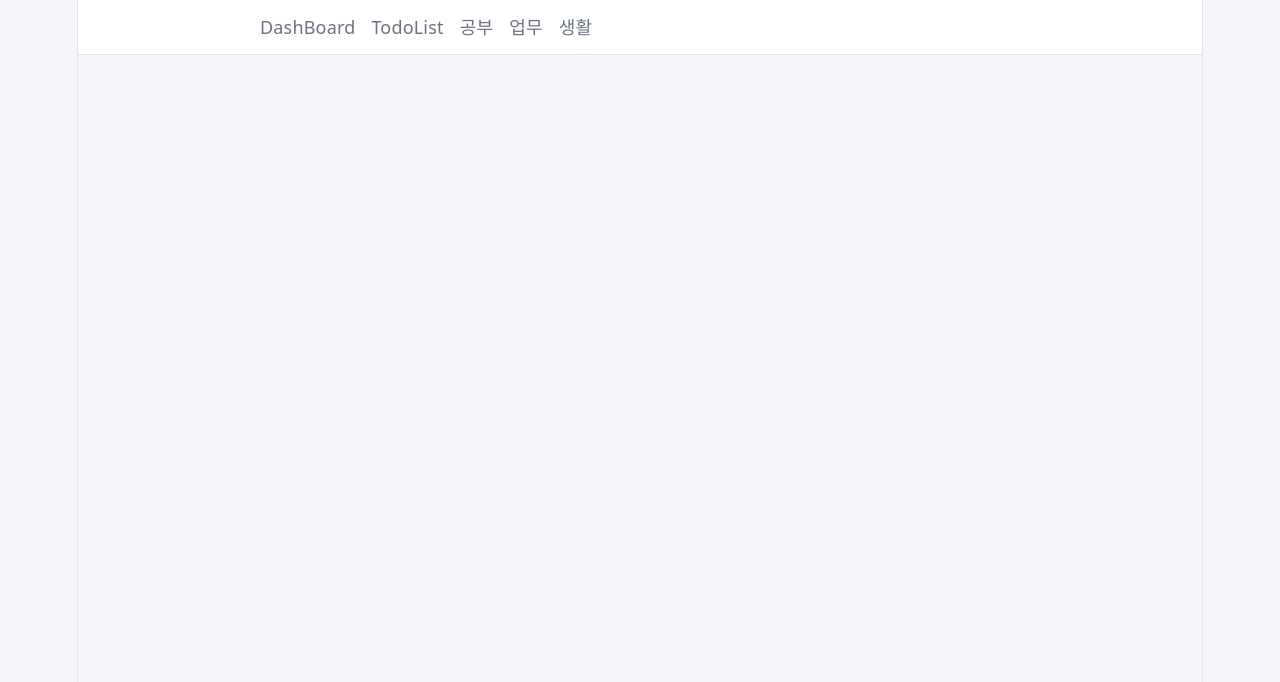
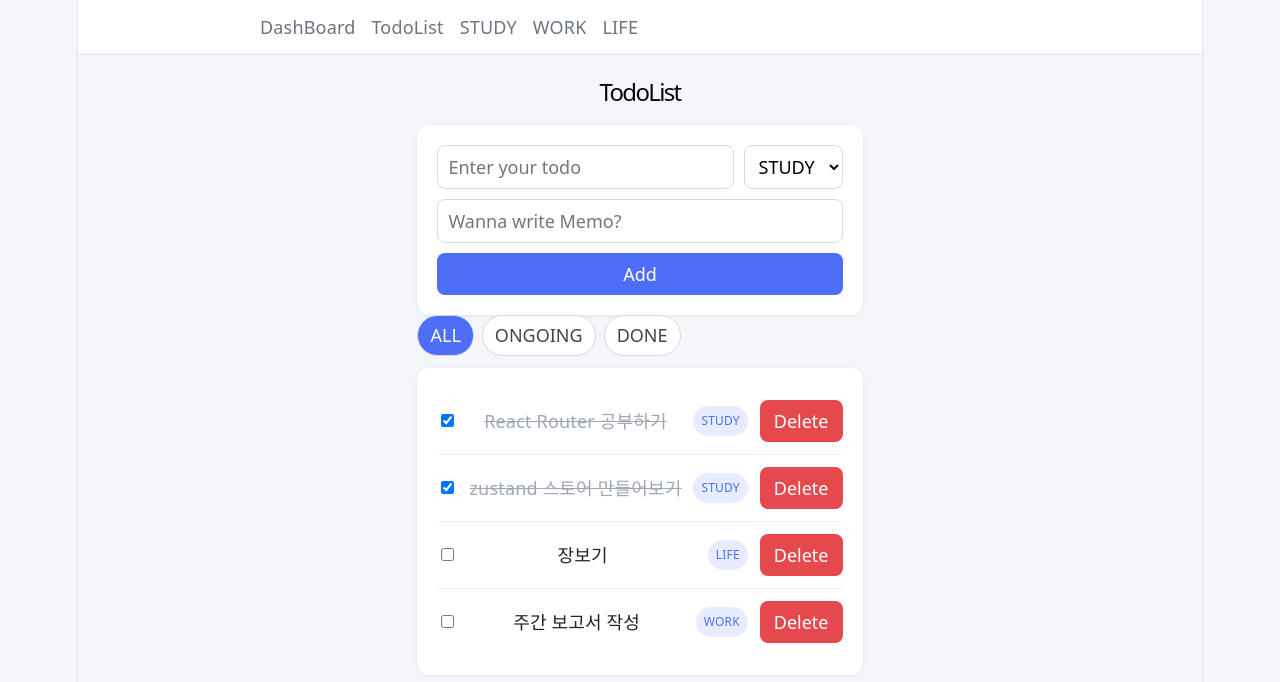
Before and after one commit to Monica6788/7_React, a React (Vite) app in the folder todo-app/: page /todos in a window 1280 px wide. Shown: the top 682 px of the page. Built offline with nearby package versions, Linux system fonts and the light colour scheme.

Commit message:
리액트 6일차 - 상태 관리

```diff
--- a/todo-app/package.json
+++ b/todo-app/package.json
@@ -13,7 +13,8 @@
     "react": "^19.3.1",
     "react-dom": "^19.3.1",
     "react-router-dom": "^7.18.4",
-    "styled-components": "^6.6.0"
+    "styled-components": "^6.6.0",
+    "zustand": "^5.0.16"
   },
   "devDependencies": {
     "@eslint/js": "^10.0.1",
--- /dev/null
+++ b/todo-app/src/components/TodoForm.jsx
@@ -0,0 +1,83 @@
+import styled from "styled-components"
+import { Button, Card } from "../styles/common"
+import { CATEGORIES } from '../constants'
+import { useState } from "react"
+import { useTodoStore } from "../store/useTodoStore"
+
+const Form = styled.form`
+  display: flex;
+  flex-direction: column;
+  gap: 10px;
+`
+
+const Row = styled.div`
+  display: flex;
+  gap: 10px;
+`
+
+const Input = styled.input`
+  flex: 1;
+  padding: 8px 10px;
+  border: 1px solid #d5dae3;
+  border-radius: 8px;
+`
+
+const Select = styled.select`
+  padding: 8px 10px;
+  border: 1px solid #d5dae3;
+  border-radius: 8px;
+  background: #fff;
+`
+
+function TodoForm() {
+    const [title, setTitle] = useState('')
+    const [memo, setMemo] = useState('')
+    const [category, setCategory] = useState('study')
+
+    const addTodo = useTodoStore( (state) => state.addTodo )
+
+    const handleSubmit = (e) => {
+        e.preventDefault()  // 기본 이벤트 핸들러 동작 막기
+
+        if (!title.trim()) return   // 빈 스트링이면 함수 종료
+
+        addTodo( {title: title.trim(), memo: memo.trim(), category} )
+
+        // 추가 후 입력창 비우기
+        setTitle('')
+        setMemo('')
+
+    }
+
+    return (
+        <Card sytle={{marginBottom: 20}}>
+            <Form>
+                <Row>
+                    <Input placeholder="Enter your todo"
+                           value={title}
+                           onChange={ (e) => setTitle(e.target.value) } />
+                    <Select value={category}
+                            onChange={ (e) => setCategory(e.target.value) }>
+                        {
+                            Object.entries(CATEGORIES)
+                                  .map( ([key, {label}]) => {
+                                    return (
+                                        <option key={key} value={key}>
+                                            {label}
+                                        </option>
+                                    )
+                                  } )
+                        }
+                    </Select>
+                </Row>
+                <Input placeholder="Wanna write Memo?"
+                       value={memo}
+                       onChange={ (e) => setMemo(e.target.value)} />
+                <Button type="submit"
+                        onClick={handleSubmit}>Add</Button>
+            </Form>
+        </Card>
+    )
+}
+
+export default TodoForm
--- /dev/null
+++ b/todo-app/src/components/TodoItem.jsx
@@ -0,0 +1,54 @@
+import { Link } from 'react-router-dom'
+import styled from "styled-components"
+import { Badge, Button } from '../styles/common'
+import { CATEGORIES } from '../constants'
+import { useTodoStore } from '../store/useTodoStore'
+
+const Item = styled.li`
+  display: flex;
+  align-items: center;
+  gap: 12px;
+  padding: 12px 0;
+  border-bottom: 1px solid #eef0f4;
+
+  &:last-child {
+    border-bottom: none;
+  }
+`
+
+const Title = styled(Link)`
+  flex: 1;
+  text-decoration: ${({ $done }) => ($done ? 'line-through' : 'none')};
+  color: ${({ $done }) => ($done ? '#a0a7b4' : 'inherit')};
+
+  &:hover {
+    color: #4f6ef7;
+  }
+`
+
+function TodoItem( {todo} ) {
+    const toggleTodo = useTodoStore( (state) => state.toggleTodo)
+    const deleteTodo = useTodoStore( (state) => state.deleteTodo )
+
+    return (
+        <>
+            <Item>
+                <input type="checkbox"
+                       checked={todo.done}
+                       onChange={ () => toggleTodo(todo.id) } />
+                <Title to={`/todos/${todo.id}`} $done={todo.done}
+                >{todo.title}</Title>
+                {/* ?. : null일 때 오류 없이 null 처리
+                    ?? : 자바스크립트의 Nullish 병합 연산자
+                         입력받은 카테고리가 목록에 없어서 라벨을 못 찾으면
+                         카테고리 이름 원본을 대신 보여주는 역할.
+                */}
+                <Badge>{CATEGORIES[todo.category]?.label ?? todo.category}</Badge>
+                <Button $variant="danger"
+                        onClick={ () => deleteTodo(todo.id) }>Delete</Button>
+            </Item>
+        </>
+    )
+}
+
+export default TodoItem
--- /dev/null
+++ b/todo-app/src/components/TodoList.jsx
@@ -0,0 +1,37 @@
+import styled from "styled-components"
+
+import { Card, EmptyText } from "../styles/common"
+import TodoItem from "./TodoItem"
+
+const List = styled.ul`
+  list-style: none;
+  margin: 0;
+  padding: 0;
+`
+// todos 배열을 props로 전달 받아 표시
+function TodoList( {todos} ) {
+    if (todos.length === 0) {
+        return (
+            <Card>
+                <EmptyText>There is nothing to do</EmptyText>
+            </Card>
+        )
+    }
+
+    return (
+        <>
+            <Card>
+                <List>
+                    {
+                        // todo => {id:xx, title:xx, ...}
+                        todos.map( (todo) => (
+                            <TodoItem key={todo.id} todo={todo} />
+                        ))
+                    }
+                </List>
+            </Card>
+        </>
+    )
+}
+
+export default TodoList
--- a/todo-app/src/constants.js
+++ b/todo-app/src/constants.js
@@ -1,7 +1,7 @@
 export const CATEGORIES = {
-    study: {label: '공부'},
-    work: {label: '업무'},
-    life: {label: '생활'}
+    study: {label: 'STUDY'},
+    work: {label: 'WORK'},
+    life: {label: 'LIFE'}
 }
 
 // JS에서는 Object.keys(객체이름)으로 키값만 추출 가능
--- a/todo-app/src/pages/TodoListPage.jsx
+++ b/todo-app/src/pages/TodoListPage.jsx
@@ -1,7 +1,65 @@
+import styled from 'styled-components'
+
+import { PageTitle } from '../styles/common'
+import { useState } from 'react'
+import TodoList from '../components/TodoList'
+import TodoForm from '../components/TodoForm'
+import { useTodoStore } from '../store/useTodoStore'
+
+const Filters = styled.div`
+  display: flex;
+  gap: 8px;
+  margin-bottom: 12px;
+`
+
+const FilterButton = styled.button`
+  padding: 6px 12px;
+  border-radius: 999px;
+  border: 1px solid #d5dae3;
+  cursor: pointer;
+  background: ${({ $active }) => ($active ? '#4f6ef7' : '#fff')};
+  color: ${({ $active }) => ($active ? '#fff' : '#444')};
+`
+
+const FILTERS = [
+  { key: 'all', label: 'ALL' },
+  { key: 'active', label: 'ONGOING' },
+  { key: 'done', label: 'DONE' },
+]
+
 function TodoListPage() {
+    const [filter, setFilter] = useState('all')
+
+    const todos = useTodoStore( (state) => state.todos )
+
+    const filteredTodos = todos.filter( (todo) => {
+
+        if (filter === 'active') return !todo.done
+        if (filter === 'done') return todo.done
+
+        return true     // filter === 'all'
+    } )
+
     return (
         <>
-            <p></p>
+            <PageTitle>TodoList</PageTitle>
+            <TodoForm />
+
+            <Filters>
+                {
+                    FILTERS.map( ({key, label}) => {
+                        return (
+                            <FilterButton
+                                key={key}
+                                onClick={ () => {setFilter(key)} }
+                                $active={filter === key}>
+                                {label}
+                            </FilterButton>
+                        )
+                })}
+            </Filters>
+
+            <TodoList todos={filteredTodos} />
         </>
     )
 }
--- /dev/null
+++ b/todo-app/src/store/useTodoStore.js
@@ -0,0 +1,102 @@
+import { create } from 'zustand'
+import { persist } from 'zustand/middleware'
+
+/*
+ *  zustand에서 "전역 스토어" 생성 => create
+ *
+ * - 상태: todos
+ * - 액션(상태변경함수)
+ *    - addTodo, toggleTodo, ...
+ * - 미들웨어
+ *    - persist: 새로고침해도 localStorage에 저장되어 데이터가 유지된다.
+ */
+
+const initialTodos = [
+  {
+    id: '1',
+    title: 'React Router 공부하기',
+    memo: 'Routes, Route, Link, useParams 개념 정리',
+    category: 'study',
+    done: true,
+    createdAt: '2026-10-27T09:00:00.000Z',
+  },
+  {
+    id: '2',
+    title: 'zustand 스토어 만들어보기',
+    memo: 'create로 스토어 만들고 컴포넌트에서 사용하기',
+    category: 'study',
+    done: true,
+    createdAt: '2026-10-28T09:00:00.000Z',
+  },
+  {
+    id: '3',
+    title: '장보기',
+    memo: '우유, 계란, 과일',
+    category: 'life',
+    done: false,
+    createdAt: '2026-10-28T19:00:00.000Z',
+  },
+  {
+    id: '4',
+    title: '주간 보고서 작성',
+    memo: '금요일 오전까지 제출',
+    category: 'work',
+    done: false,
+    createdAt: '2026-10-30T09:00:00.000Z',
+  },
+]
+
+export const useTodoStore = create(
+  persist(
+    (set) => ({
+      todos: initialTodos,
+      addTodo: ( {title, memo, category} ) => {
+        // 할 일 추가
+        set(
+          // 기존 상태 state 전달받기
+          (state) => ({   // 리턴할 거니까 ()로 한 번 더 감싸기
+            todos: [
+              ...state.todos,   // 전개 연산자로 기존 todo 아이템들 받고,
+              {   // 추가되는 데이터는 객체 형태로 받기
+                id: Date.now().toString(),
+                title, memo, category, done:false,
+                // ISO 8601 형식의 표준 문자열(String)로 변환해 주는 메서드
+                // 형식 예시: "2026-10-28T11:16:00.000Z"
+                createdAt: new Date().toISOString()
+              }
+            ]
+          })
+        )
+      },
+
+      toggleTodo: (id) => {
+        // 완료 처리를 위한 변경 함수
+        set( (state) => ({
+          todos: state.todos.map( (todo) =>
+            // id가 전달받은 값과 같으면 done 값을 반전
+            // id가 다르면 원래 값(todo)을 그대로 사용
+            todo.id === id ? {...todo, done: !todo.done} : todo )
+        }))
+      },
+
+      updateTodo: (id, changes) => {
+        // 수정
+        set( (state) => ({
+          todos: state.todos.map( (todo) =>
+            // id가 일치하면 기존 내용에 changes 내용을 덮어씌우기
+            todo.id === id ? {...todo, ...changes} : todo )
+        }) )
+      },
+
+      deleteTodo: (id) => {
+        // 삭제
+        set( (state) => ({
+          todos: state.todos.filter( (todo) => todo.id !== id )
+        }) )
+      }
+
+    }),
+
+    {name: 'todo-storage'}    // localStorage 키 이름
+  )
+)
```
Also changed, not shown: 1 other file (tests, documents, lock files or other folders).
